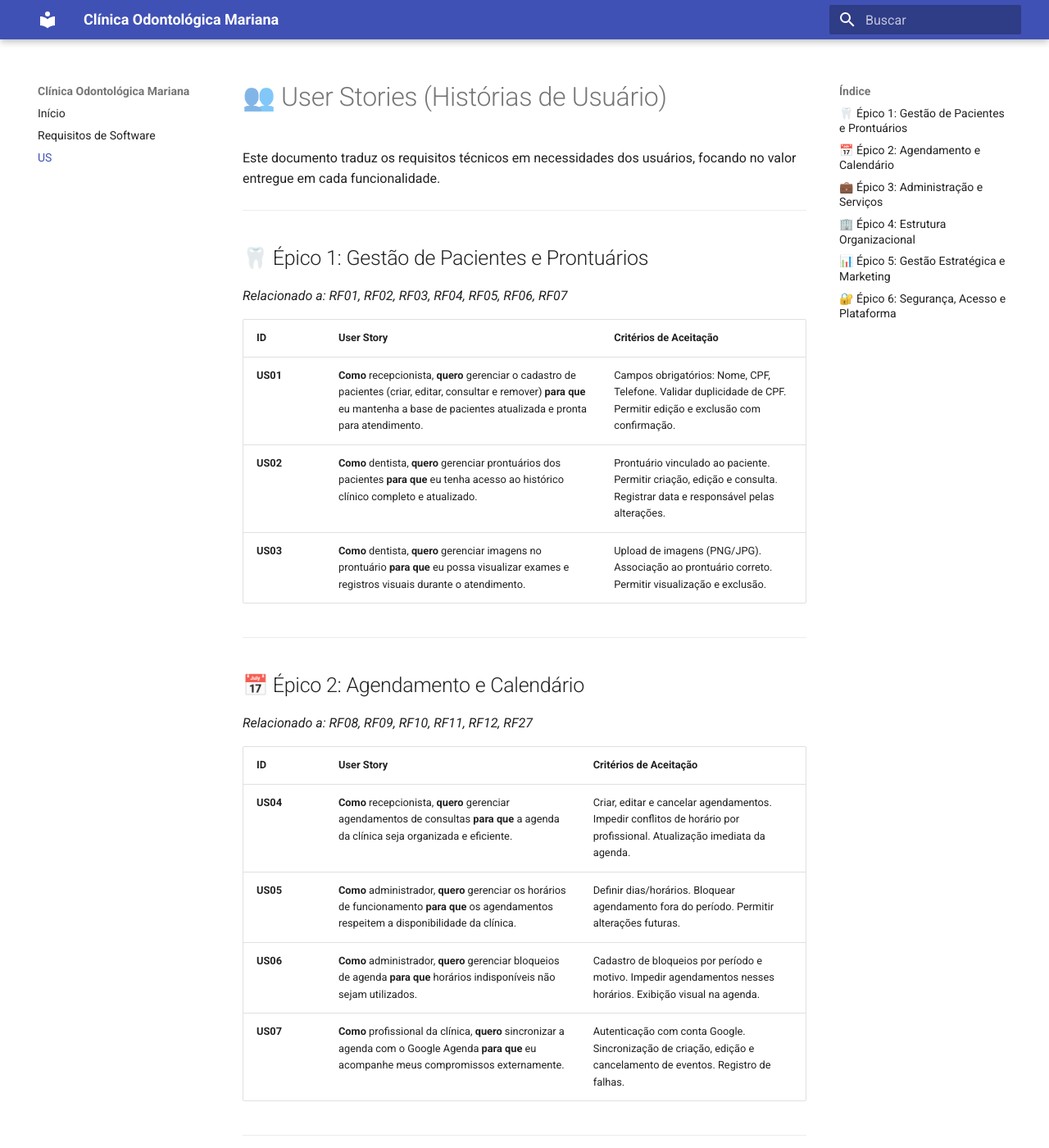
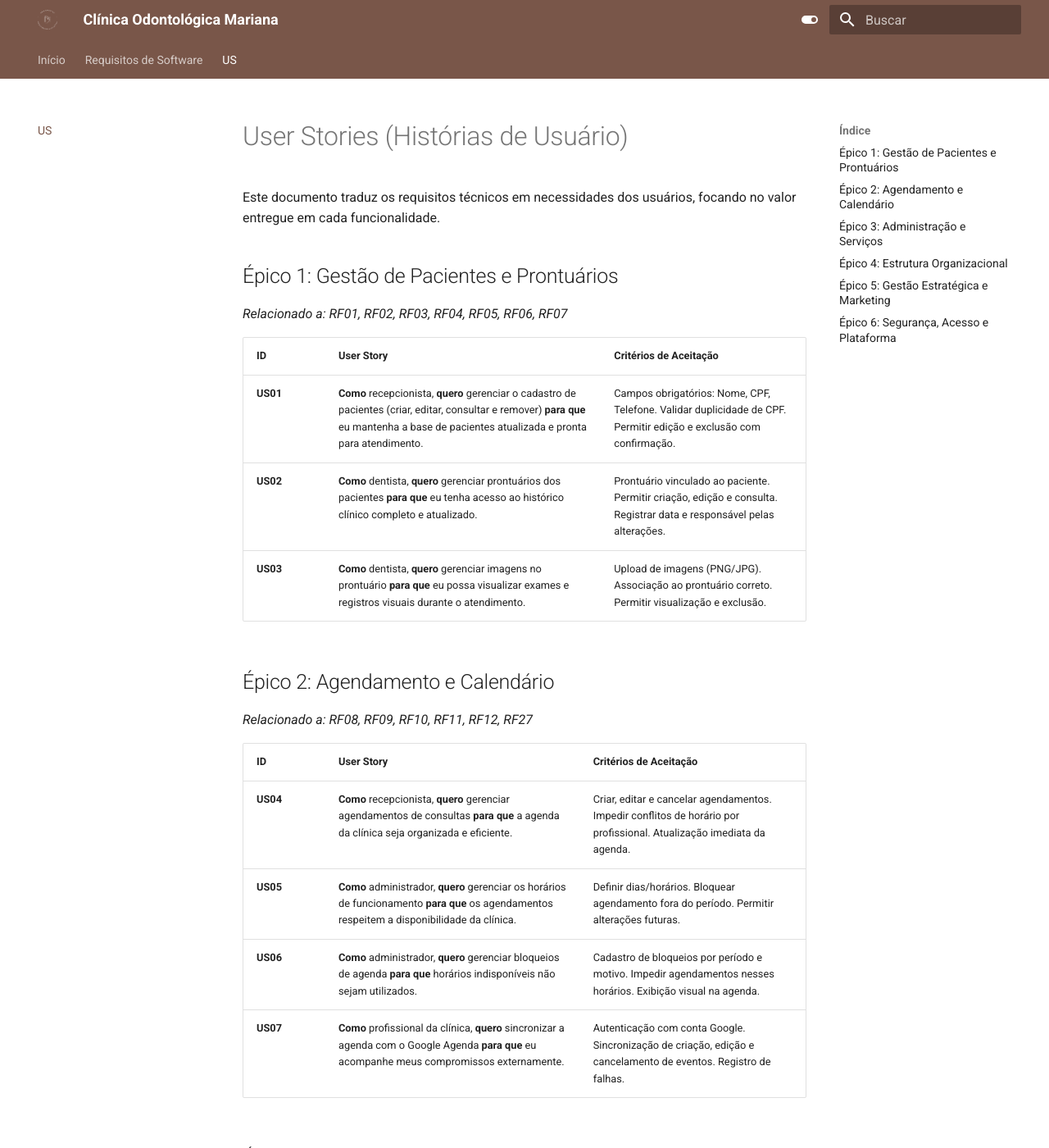
Before and after one commit to Clinica-Odontologica-Mariana/docs, an MkDocs documentation site: the page built from docs/us.md, in a window 1280 px wide and 1400 px high. Shown: the whole window at 82% size. Built offline with MkDocs 1.6.1 and Material for MkDocs 9.7.7, drawn with Linux system fonts in a browser that asks for light colours; some of the changed text lies outside the part shown.

```diff
--- a/docs/us.md
+++ b/docs/us.md
@@ -1,10 +1,9 @@
-# 👥 User Stories (Histórias de Usuário)
+# User Stories (Histórias de Usuário)
 
 Este documento traduz os requisitos técnicos em necessidades dos usuários, focando no valor entregue em cada funcionalidade.
 
----
 
-## 🦷 Épico 1: Gestão de Pacientes e Prontuários
+## Épico 1: Gestão de Pacientes e Prontuários
 
 *Relacionado a: RF01, RF02, RF03, RF04, RF05, RF06, RF07*
 
@@ -14,9 +13,9 @@ Este documento traduz os requisitos técnicos em necessidades dos usuários, foc
 | **US02** | **Como** dentista, **quero** gerenciar prontuários dos pacientes **para que** eu tenha acesso ao histórico clínico completo e atualizado.                                                   | Prontuário vinculado ao paciente. Permitir criação, edição e consulta. Registrar data e responsável pelas alterações. |
 | **US03** | **Como** dentista, **quero** gerenciar imagens no prontuário **para que** eu possa visualizar exames e registros visuais durante o atendimento.                                             | Upload de imagens (PNG/JPG). Associação ao prontuário correto. Permitir visualização e exclusão.                      |
 
----
 
-## 📅 Épico 2: Agendamento e Calendário
+
+## Épico 2: Agendamento e Calendário
 
 *Relacionado a: RF08, RF09, RF10, RF11, RF12, RF27*
 
@@ -27,9 +26,9 @@ Este documento traduz os requisitos técnicos em necessidades dos usuários, foc
 | **US06** | **Como** administrador, **quero** gerenciar bloqueios de agenda **para que** horários indisponíveis não sejam utilizados.                      | Cadastro de bloqueios por período e motivo. Impedir agendamentos nesses horários. Exibição visual na agenda.          |
 | **US07** | **Como** profissional da clínica, **quero** sincronizar a agenda com o Google Agenda **para que** eu acompanhe meus compromissos externamente. | Autenticação com conta Google. Sincronização de criação, edição e cancelamento de eventos. Registro de falhas.        |
 
----
 
-## 💼 Épico 3: Administração e Serviços
+
+## Épico 3: Administração e Serviços
 
 *Relacionado a: RF13, RF14, RF15, RF16, RF17, RF18, RF19*
 
@@ -39,9 +38,9 @@ Este documento traduz os requisitos técnicos em necessidades dos usuários, foc
 | **US09** | **Como** administrador, **quero** gerenciar custos dos procedimentos **para que** eu possa analisar a rentabilidade dos serviços. | Associar custos a procedimentos. Categorizar (material, mão de obra, etc.). Permitir edição e remoção.  |
 | **US10** | **Como** administrador, **quero** gerenciar equipamentos da clínica **para que** eu controle os recursos disponíveis.             | Cadastro com nome, descrição e localização. Permitir edição e exclusão com restrições.                  |
 
----
 
-## 🏢 Épico 4: Estrutura Organizacional
+
+## Épico 4: Estrutura Organizacional
 
 *Relacionado a: RF24, RF25*
 
@@ -50,9 +49,10 @@ Este documento traduz os requisitos técnicos em necessidades dos usuários, foc
 | **US11** | **Como** administrador, **quero** gerenciar clínicas e unidades **para que** eu organize o sistema em múltiplos locais de atendimento. | Cadastro de clínicas. Permitir edição e remoção. Suporte a múltiplas unidades. |
 | **US12** | **Como** administrador, **quero** gerenciar localizações de trabalho **para que** eu organize salas e ambientes de atendimento.        | Associação com clínica. Uso em agendamentos. Permitir CRUD completo.           |
 
----
 
-## 📊 Épico 5: Gestão Estratégica e Marketing
+
+
+## Épico 5: Gestão Estratégica e Marketing
 
 *Relacionado a: RF20, RF21, RF22, RF23, RF26*
 
@@ -62,9 +62,9 @@ Este documento traduz os requisitos técnicos em necessidades dos usuários, foc
 | **US14** | **Como** responsável pelo marketing, **quero** gerenciar posts do blog **para que** eu publique conteúdos e atraia pacientes. | Criar, editar e excluir posts. Suporte a rascunho/publicação. Editor de texto rico. |
 | **US15** | **Como** administrador, **quero** gerenciar links de redes sociais **para que** os pacientes acessem nossos canais digitais.  | Cadastro de URLs válidas. Permitir edição e exclusão.                               |
 
----
 
-## 🔐 Épico 6: Segurança, Acesso e Plataforma
+
+## Épico 6: Segurança, Acesso e Plataforma
 
 *Relacionado a: RNF01, RNF03, RNF04, RNF07*
 
--- a/mkdocs.yml
+++ b/mkdocs.yml
@@ -1,9 +1,30 @@
 site_name: Clínica Odontológica Mariana
-site_url: https://clinica-odontologica-mariana.github.io/docs
+site_url: https://clinica-odontologica-mariana.github.io/docs/
+site_description: Documentação do projeto Clínica Odontológica Mariana
 
 theme:
   name: material
+  logo: assets/logo.png
+  palette:
+    - scheme: default
+      primary: brown
+      accent: blue
+      toggle:
+        icon: material/toggle-switch
+        name: Switch to dark mode
+    - scheme: slate
+      primary: brown
+      accent: blue
+      toggle:
+        icon: material/toggle-switch-outline
+        name: Switch to light mode
   language: pt-BR
+  features:
+    - navigation.tabs
+    - navigation.top
+    - search.highlight
+    - content.code.copy
+    - content.action.edit
 
 nav:
   - Início: index.md
```
Also changed, not shown: docs/index.md (+4 -4 lines), docs/requisitos.md (+2 -2 lines), docs/assets/logo.png (added).
